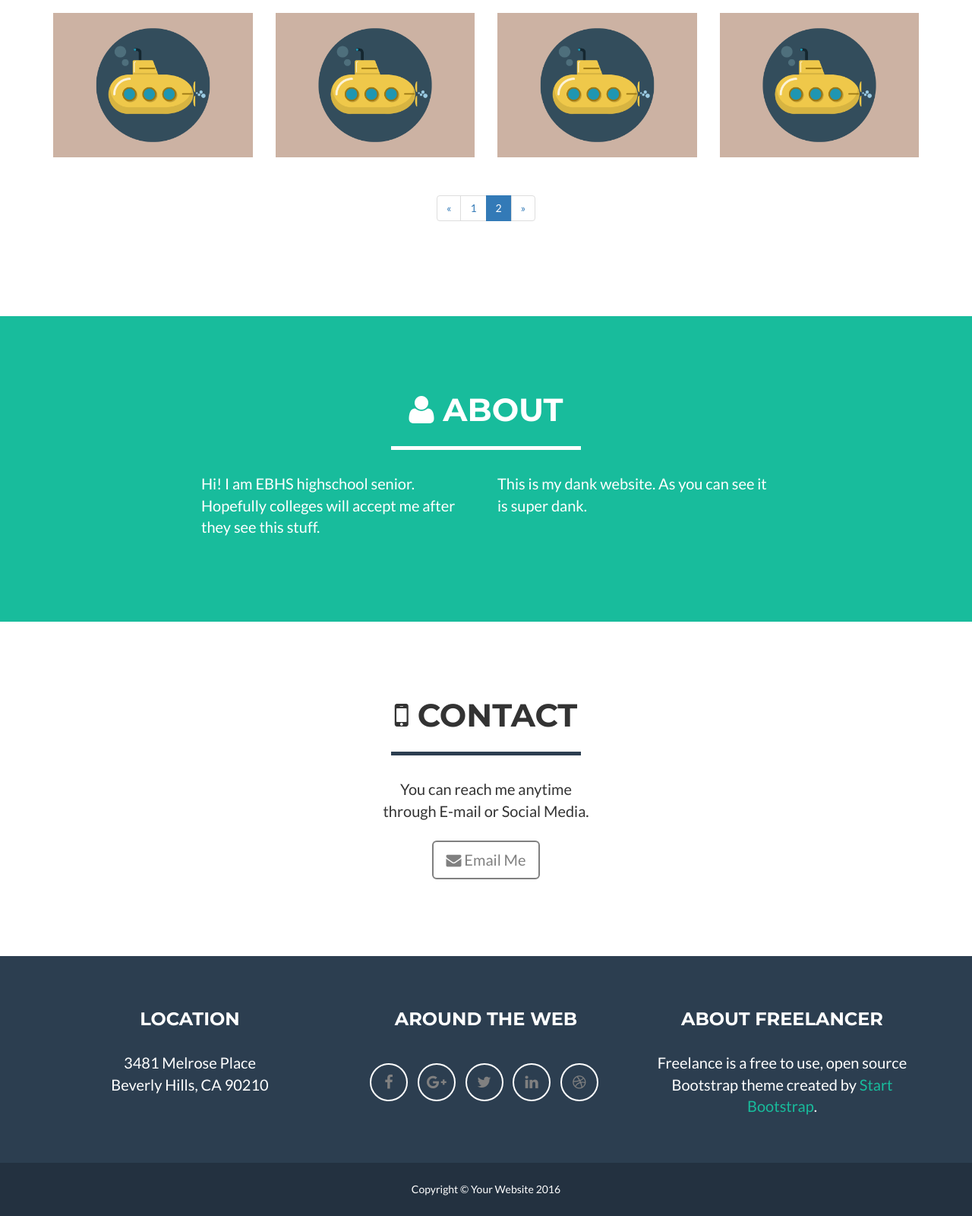
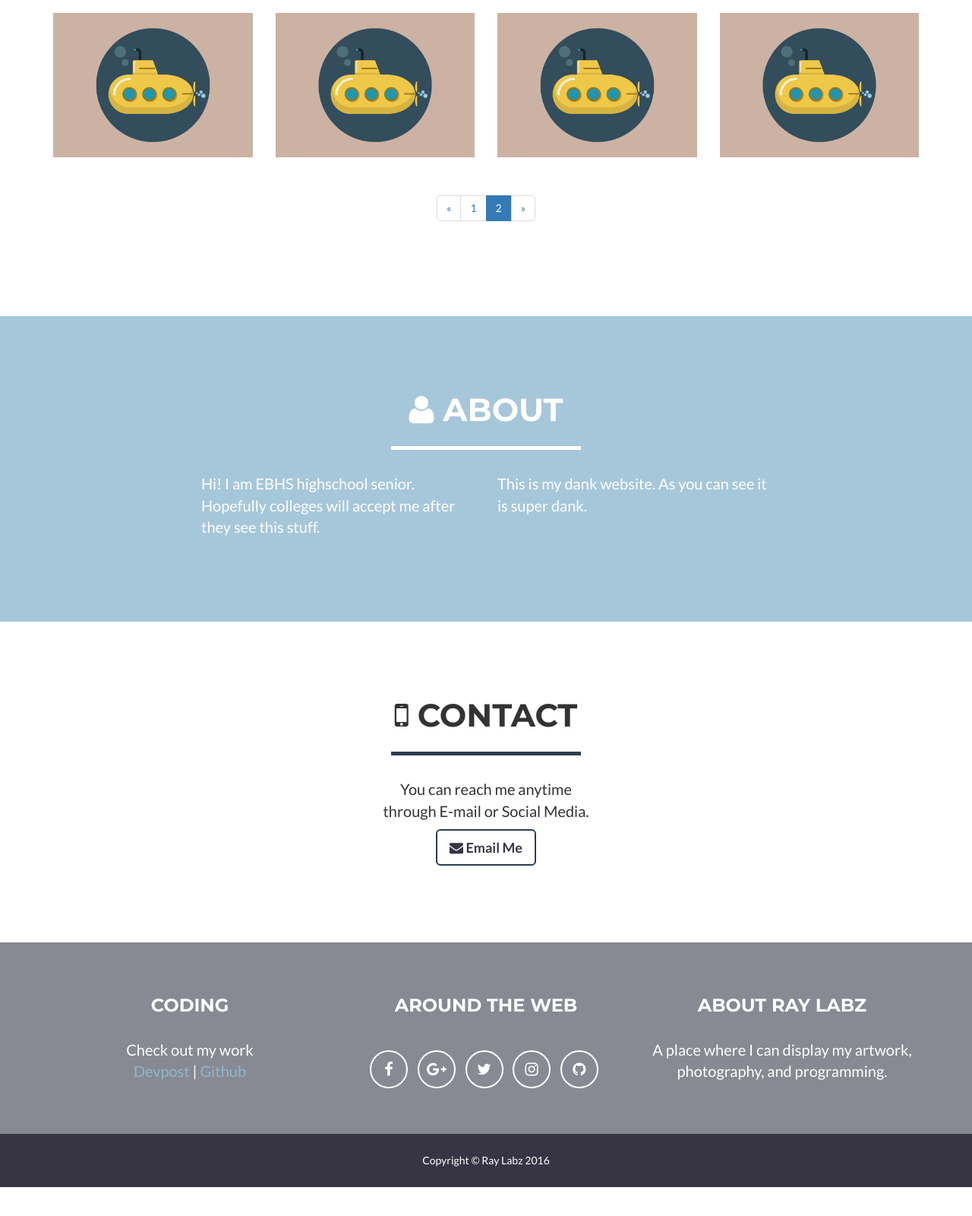
Before and after one commit to fireteam99/fireteam99.github.io-old-, a website: page galleryPageOne.html in a window 1280 px wide. Shown: the part 644-2244 px from the top of the page at 76% size. After the commit the page ends 2206 px from the top, so only its background shows below. Drawn offline with nearby package versions, Linux system fonts and the light colour scheme.

Commit message:
css overhaul
changed the look

```diff
--- a/css/freelancer.css
+++ b/css/freelancer.css
@@ -18,7 +18,7 @@ a:hover,
 a:focus,
 a:active,
 a.active {
-  color: #18BC9C;
+  color: #8eb7ce;
   outline: none;
 }
 h1,
@@ -54,7 +54,7 @@ hr.star-light {
   border-color: white;
 }
 hr.star-light:after {
-  background-color: #18BC9C;
+  background-color: #a6c7da;
   color: white;
 }
 hr.star-primary {
@@ -69,7 +69,7 @@ hr.star-primary:after {
 }
 header {
   text-align: center;
-  background: #18BC9C;
+  background: -webkit-linear-gradient(+90deg,#8eb7ce, #f4fbff);
   color: white;
 }
 header .container {
@@ -104,7 +104,7 @@ header .intro-text .skills {
   }
 }
 .navbar-custom {
-  background: #2C3E50;
+  background: #373444;
   font-family: "Montserrat", "Helvetica Neue", Helvetica, Arial, sans-serif;
   text-transform: uppercase;
   font-weight: 700;
@@ -113,6 +113,7 @@ header .intro-text .skills {
 .navbar-custom a:focus {
   outline: none;
 }
+
 .navbar-custom .navbar-brand {
   color: white;
 }
@@ -129,8 +130,12 @@ header .intro-text .skills {
   color: white;
 }
 .navbar-custom .navbar-nav li a:hover {
-  color: #18BC9C;
+  color: #373444;
   outline: none;
+  background-color: white;
+  -webkit-transition: all 0.3s;
+  -moz-transition: all 0.3s;
+  transition: all 0.3s;
 }
 .navbar-custom .navbar-nav li a:focus,
 .navbar-custom .navbar-nav li a:active {
@@ -138,13 +143,13 @@ header .intro-text .skills {
 }
 .navbar-custom .navbar-nav li.active a {
   color: white;
-  background: #18BC9C;
+  background: #8eb7ce;
 }
 .navbar-custom .navbar-nav li.active a:hover,
 .navbar-custom .navbar-nav li.active a:focus,
 .navbar-custom .navbar-nav li.active a:active {
   color: white;
-  background: #18BC9C;
+  background: #8eb7ce;
 }
 .navbar-custom .navbar-toggle {
   color: white;
@@ -154,9 +159,9 @@ header .intro-text .skills {
 }
 .navbar-custom .navbar-toggle:hover,
 .navbar-custom .navbar-toggle:focus {
-  background-color: #18BC9C;
+  background-color: #8eb7ce;
   color: white;
-  border-color: #18BC9C;
+  border-color: #8eb7ce;
 }
 @media (min-width: 768px) {
   .navbar-custom {
@@ -186,7 +191,7 @@ section h2 {
   font-size: 3em;
 }
 section.success {
-  background: #18BC9C;
+  background: #a6c7da;
   color: white;
 }
 @media (max-width: 767px) {
@@ -208,7 +213,7 @@ section.success {
   margin: 0 auto;
 }
 #portfolio .portfolio-item .portfolio-link .caption {
-  background: rgba(24, 188, 156, 0.9);
+  background: rgba(142, 183, 206, 0.9);
   position: absolute;
   width: 100%;
   height: 100%;
@@ -302,17 +307,17 @@ footer h3 {
 }
 footer .footer-above {
   padding-top: 50px;
-  background-color: #2C3E50;
+  background-color: #878a92;
 }
 footer .footer-col {
   margin-bottom: 50px;
 }
 footer .footer-below {
   padding: 25px 0;
-  background-color: #233140;
+  background-color: #373444;
 }
 .btn-outline {
-  color: gray;
+  color: white;
   font-size: 20px;
   border: solid 2px gray;
   background: transparent;
@@ -323,15 +328,18 @@ footer .footer-below {
 .btn-outline:focus,
 .btn-outline:active,
 .btn-outline.active {
-  color: black;
-  background: transparent;
-  border: solid 2px black;
+  color: #878a92;
+  background: white;
+  border: solid 2px white;
 }
+
 .btn-primary {
-  color: gray;
-  background-color: #2C3E50;
+  color: #373444;
+  background-color: white;
   border-color: #2C3E50;
   font-weight: 700;
+  border-width: 2px;
+  transition: all 0.3s ease-in-out;
 }
 .btn-primary:hover,
 .btn-primary:focus,
@@ -339,8 +347,9 @@ footer .footer-below {
 .btn-primary.active,
 .open .dropdown-toggle.btn-primary {
   color: white;
-  background-color: #1a242f;
-  border-color: #161f29;
+  background-color: #8eb7ce;
+  border-color: #8eb7ce;
+  transition: all 0.3s ease-in-out;
 }
 .btn-primary:active,
 .btn-primary.active,
--- a/galleryPageOne.html
+++ b/galleryPageOne.html
@@ -41,7 +41,7 @@
               <button type="button" class="navbar-toggle" data-toggle="collapse" data-target="#bs-example-navbar-collapse-1">
                   <span class="sr-only">Toggle navigation</span> Menu <i class="fa fa-bars"></i>
               </button>
-              <a class="navbar-brand" href="#page-top">Ray Labs <i class="fa fa-flask" aria-hidden="true"></i></a>
+              <a class="navbar-brand" href="#page-top">Ray Labz <i class="fa fa-flask" aria-hidden="true"></i></a>
           </div>
 
           <!-- Collect the nav links, forms, and other content for toggling -->
@@ -274,7 +274,7 @@
                     <p style="text-align:center">You can reach me anytime <br> through E-mail or Social Media.</p>
                 </div>
                 <div class="col-lg-8 col-lg-offset-2 text-center">
-                    <a href="mailto:raylabs99@gmail.com" class="btn btn-lg btn-outline">
+                  <a href="mailto:raylabs99@gmail.com" class="btn btn-lg btn-primary" >
                       <i class="fa fa-envelope" aria-hidden="true"></i> Email Me
                     </a>
                 </div>
@@ -295,33 +295,35 @@
             <div class="container">
                 <div class="row">
                     <div class="footer-col col-md-4">
-                        <h3>Location</h3>
-                        <p>3481 Melrose Place
-                            <br>Beverly Hills, CA 90210</p>
+                        <h3>Coding</h3>
+                        <p>Check out my work
+                            <br><a href="https://devpost.com/fireteam?ref_content=user-portfolio&ref_feature=portfolio&ref_medium=global-nav"> Devpost</a>  |
+                            <a href="https://github.com/fireteam99"> Github </a>
+                          </p>
                     </div>
                     <div class="footer-col col-md-4">
                         <h3>Around the Web</h3>
                         <ul class="list-inline">
                             <li>
-                                <a href="#" class="btn-social btn-outline"><i class="fa fa-fw fa-facebook"></i></a>
+                                <a href="https://facebook.com/" class="btn-social btn-outline"><i class="fa fa-fw fa-facebook"></i></a>
                             </li>
                             <li>
-                                <a href="#" class="btn-social btn-outline"><i class="fa fa-fw fa-google-plus"></i></a>
+                                <a href="https://plus.google.com/u/0/103087893589505929618" class="btn-social btn-outline"><i class="fa fa-fw fa-google-plus"></i></a>
                             </li>
                             <li>
-                                <a href="#" class="btn-social btn-outline"><i class="fa fa-fw fa-twitter"></i></a>
+                                <a href="twitter.com" class="btn-social btn-outline"><i class="fa fa-fw fa-twitter"></i></a>
                             </li>
                             <li>
-                                <a href="#" class="btn-social btn-outline"><i class="fa fa-fw fa-linkedin"></i></a>
+                                <a href="https://www.instagram.com/fireteam99/" class="btn-social btn-outline"><i class="fa fa-fw fa-instagram"></i></a>
                             </li>
                             <li>
-                                <a href="#" class="btn-social btn-outline"><i class="fa fa-fw fa-dribbble"></i></a>
+                                <a href="https://github.com/fireteam99" class="btn-social btn-outline"><i class="fa fa-github" aria-hidden="true"></i></a>
                             </li>
                         </ul>
                     </div>
                     <div class="footer-col col-md-4">
-                        <h3>About Freelancer</h3>
-                        <p>Freelance is a free to use, open source Bootstrap theme created by <a href="http://startbootstrap.com">Start Bootstrap</a>.</p>
+                        <h3>About Ray Labz</h3>
+                        <p>A place where I can display my artwork, photography, and programming.</a></p>
                     </div>
                 </div>
             </div>
@@ -330,7 +332,7 @@
             <div class="container">
                 <div class="row">
                     <div class="col-lg-12">
-                        Copyright &copy; Your Website 2016
+                        Copyright &copy; Ray Labz 2016
                     </div>
                 </div>
             </div>
```
Also changed, not shown: index.html (+6 -6 lines), css/freelancer.min.css.
